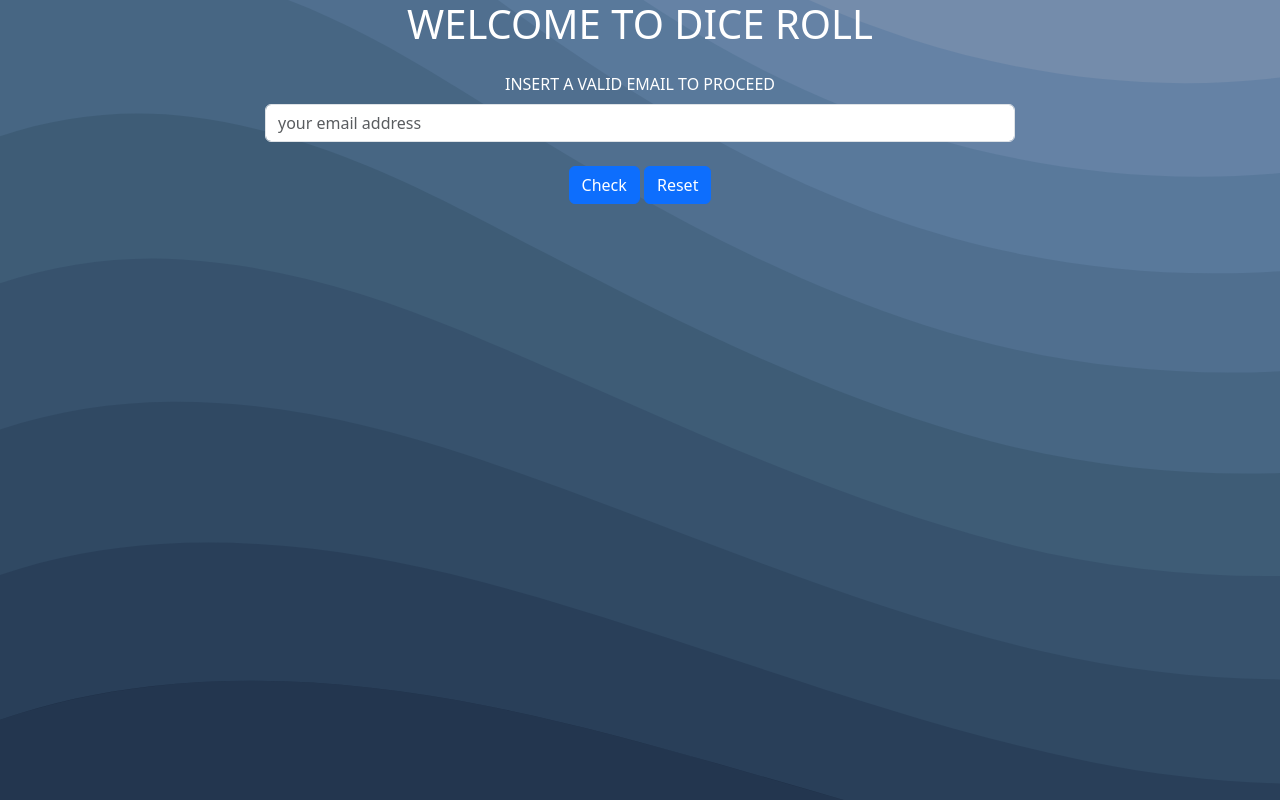
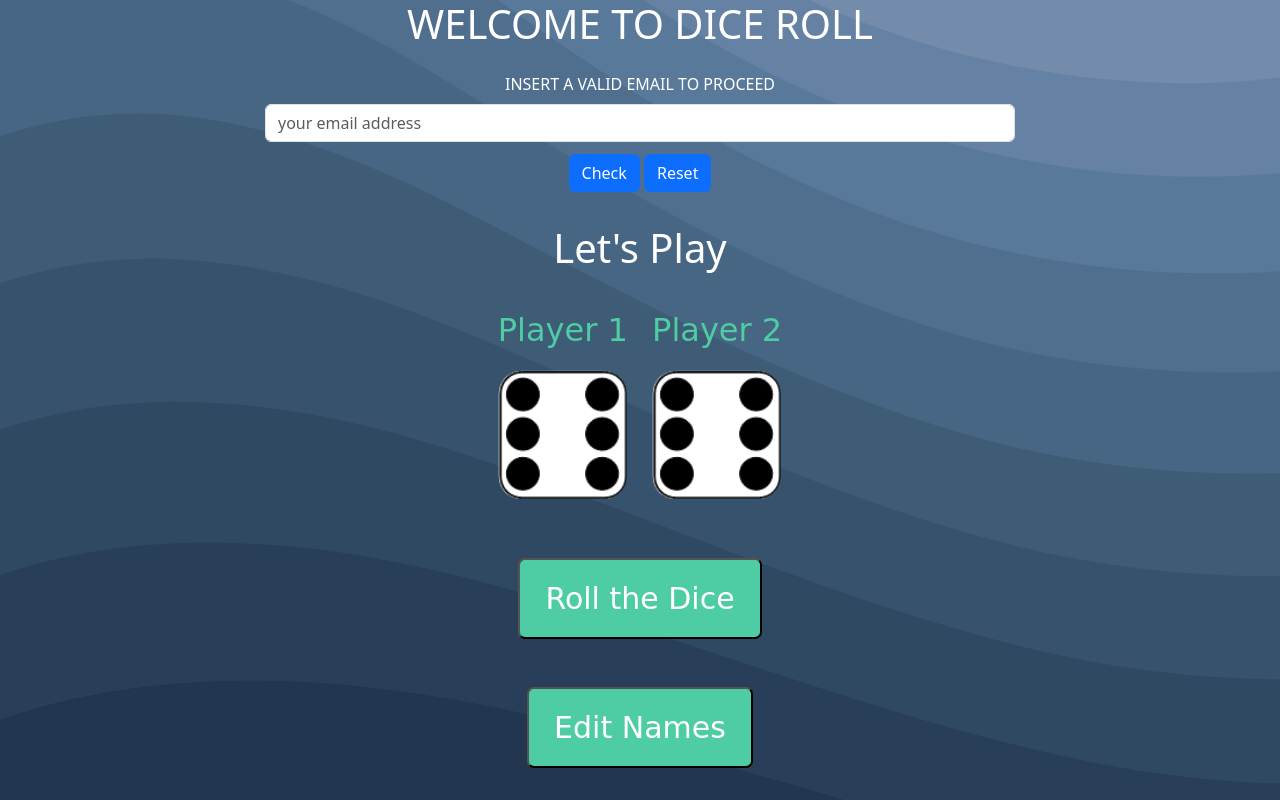
Before and after one commit to Vinffs/js-mail-dadi, a plain HTML site: page index.html in a window 1280 px wide. Drawn offline with nearby package versions, Linux system fonts and the light colour scheme.

Commit message:
added roll dice game

```diff
--- a/css/style.css
+++ b/css/style.css
@@ -9,3 +9,35 @@ body{
   height: 100vh;
   margin: 0 auto;
 }
+
+.dice {
+		text-align: center;
+		display: inline-block;
+		margin: 10px;
+}
+
+
+p {
+		font-size: 2rem;
+		color: #4ecca3;
+		font-family: "Indie Flower", cursive;
+	}
+
+img {
+		width: 100%;
+	}
+
+.butn {
+		background: #4ecca3;
+		font-family: "Indie Flower", cursive;
+		border-radius: 7px;
+		color: #ffff;
+		font-size: 30px;
+		padding: 16px 25px;
+		text-decoration: none;
+	}
+
+	.butn:hover {
+		background: #232931;
+		text-decoration: none;
+	}
--- a/index.html
+++ b/index.html
@@ -27,14 +27,40 @@
         placeholder="your email address">
       <div id="emailHelp" class="form-text"></div>
       <div class="commentContainer"></div>
+      <div class="py-2">
+        <button class="btn btn-primary mx-auto checkButton">Check</button>
+        <a href="index.html"><button class="btn btn-primary mx-auto checkButton" type="reset"
+            value="Reset">Reset</button></a>
+      </div>
+      <div>
+        <h1 class="my-4">Let's Play</h1>
+
+        <div class="dice">
+          <p class="Player1">Player 1</p>
+          <img class="img1" src="img/dice6.png">
+        </div>
+
+        <div class="dice">
+          <p class="Player2">Player 2</p>
+          <img class="img2" src="img/dice6.png">
+        </div>
+      </div>
+
+      <div class="my-5">
+        <button type="button" class="butn" onClick="rollTheDice()">
+          Roll the Dice
+        </button>
+      </div>
+      <div>
+        <button type="button" class="butn" onClick="editNames()">
+          Edit Names
+        </button>
+      </div>
+
     </div>
-    <button class="btn btn-primary mx-auto checkButton">Check</button>
-    <a href="index.html"><button class="btn btn-primary mx-auto checkButton" type="reset"
-        value="Reset">Reset</button></a>
-  </div>
 
-  <!-- JS -->
-  <script src="js/script.js"></script>
+    <!-- JS -->
+    <script src="js/script.js"></script>
 </body>
 
 </html>
--- a/js/script.js
+++ b/js/script.js
@@ -1,3 +1,4 @@
+// EMAIL VALIDATOR
 const checkBtn = document.querySelector('.checkButton');
 
 checkBtn.addEventListener('click', function () {
@@ -31,3 +32,46 @@ checkBtn.addEventListener('click', function () {
   document.querySelector('.commentContainer').appendChild(email);
 }
 )
+
+
+// ROLL THE DICE
+
+// Player name
+let player1 = "Player 1";
+let player2 = "Player 2";
+
+// Function to change the player name
+function editNames() {
+  player1 = prompt("Change Player1 name");
+  player2 = prompt("Change player2 name");
+
+  document.querySelector("p.Player1").innerHTML = player1;
+  document.querySelector("p.Player2").innerHTML = player2;
+}
+
+// Function to roll the dice
+function rollTheDice() {
+
+  let randomNumber1 = Math.floor(Math.random() * 6) + 1;
+  let randomNumber2 = Math.floor(Math.random() * 6) + 1;
+
+  document.querySelector(".img1").setAttribute("src",
+    "img/dice" + randomNumber1 + ".png");
+
+  document.querySelector(".img2").setAttribute("src",
+    "img/dice" + randomNumber2 + ".png");
+
+  if (randomNumber1 === randomNumber2) {
+    document.querySelector("h1").innerHTML = "Draw!";
+  }
+
+  else if (randomNumber1 < randomNumber2) {
+    document.querySelector("h1").innerHTML
+      = (player2 + " WINS!");
+  }
+
+  else {
+    document.querySelector("h1").innerHTML
+      = (player1 + " WINS!");
+  }
+}
```
Also changed, not shown: img/dice1.png (added), img/dice2.png (added), img/dice3.png (added), img/dice4.png (added), img/dice5.png (added), img/dice6.png (added).
